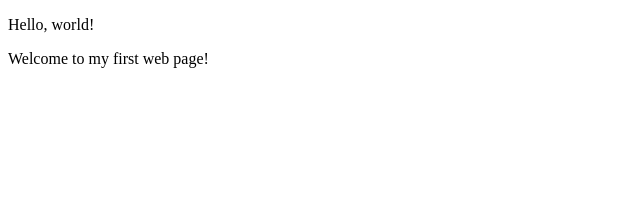
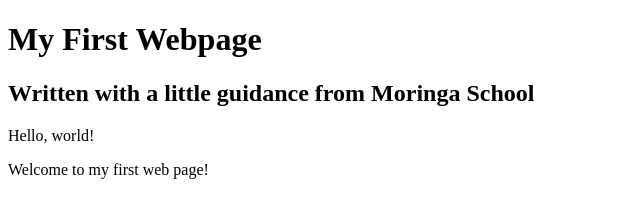
Before and after one commit to Njoki254/first-website, a plain HTML site: page my-first-webpage.html in a window 1280 px wide. Shown: the whole page, without its empty margins (0-640 px from the left). Drawn offline with Linux system fonts and the light colour scheme.

Commit message:
add header block elements

```diff
--- a/my-first-webpage.html
+++ b/my-first-webpage.html
@@ -4,7 +4,10 @@
     <title>My first webpage!</title>
   </head>
   <body>
+    <h1>My First Webpage</h1>
+    <h2>Written with a little guidance from Moringa School</h2>
+
     <p>Hello, world!</p>
     <p>Welcome to my first web page!</p>
-  <body>
+  </body>
 </html>
```
